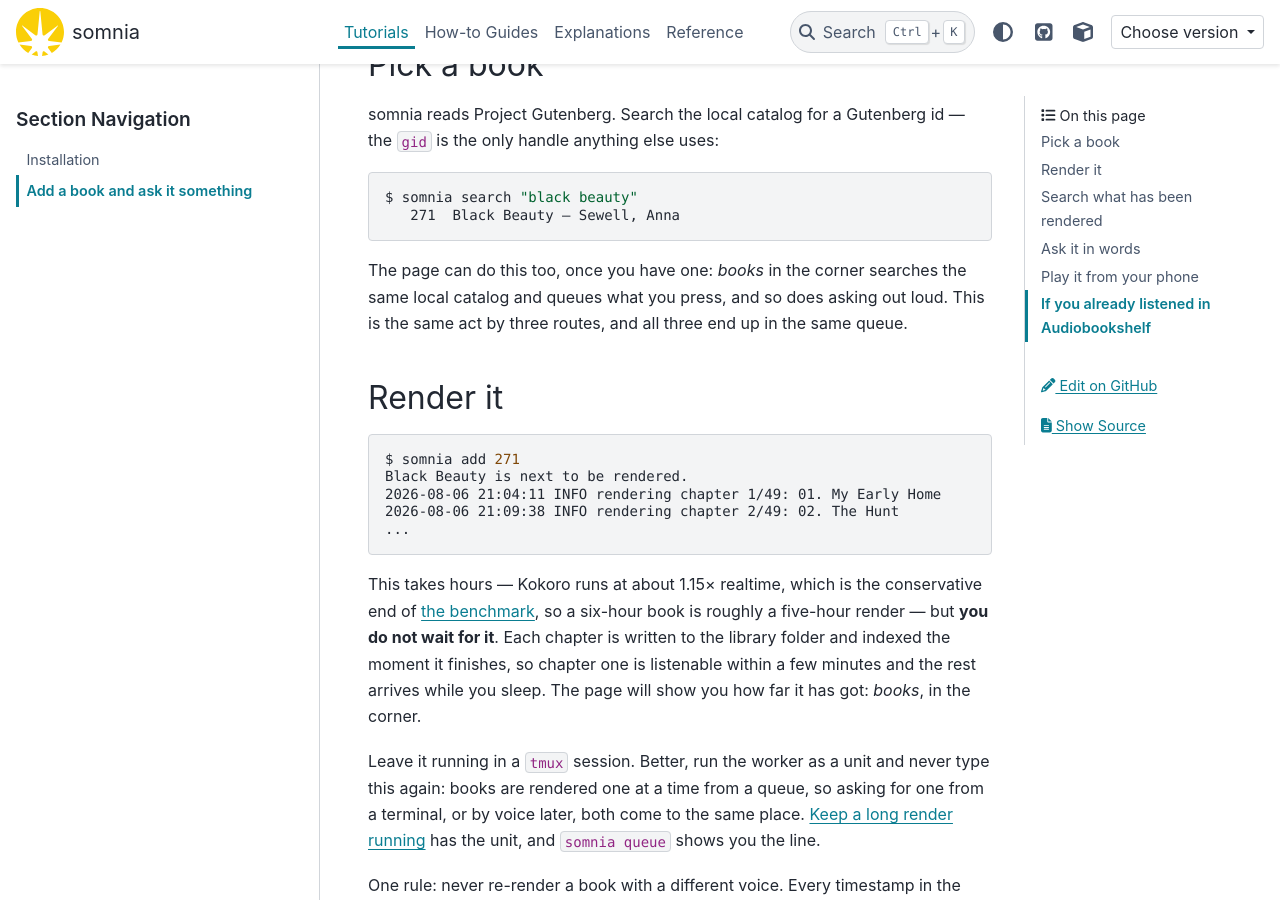
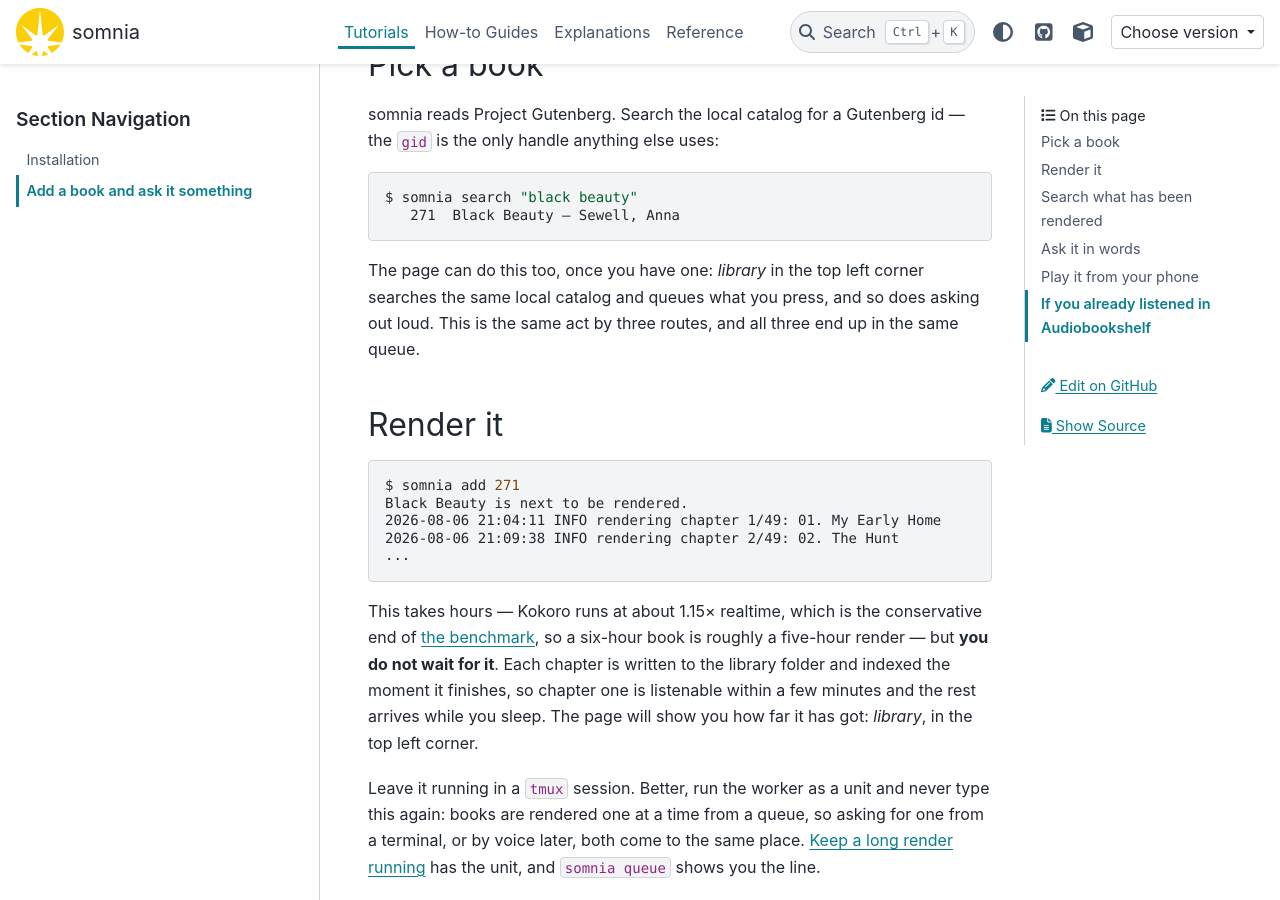
Before and after one commit to gilesknap/somnia, a Sphinx documentation site: the page built from docs/tutorials/first-book.md, in a window 1280 px wide and 900 px high, scrolled down 376 px. Built offline with Sphinx 7.4.7 and the PyData theme 0.15.4, drawn with Linux system fonts in a browser that asks for light colours; pages that are not in the unit, such as notebooks, are missing from menus; the version number could not be read and is left out.

Commit message:
Finish the rename in the one place a stranger starts
The tutorial is where somebody meets this page for the first time, and it told
them twice to press *books* in the corner — a word that is now on nothing. The
ADR, the how-to and the render skill were all brought over with the rename; this
was the file that was missed, and it is the worst one to miss, because its
reader has no way of knowing the control has another name.

Both mentions now say *library* and say which corner, since there is only one
pill in the header on the screen they are being read on.

The ADR's paragraph is rewrapped where the rename left a two-word line stranded
in the middle of it. No words changed there.

Co-Authored-By: Claude Opus 5 <noreply@anthropic.com>

````diff
--- a/docs/tutorials/first-book.md
+++ b/docs/tutorials/first-book.md
@@ -17,9 +17,10 @@ $ somnia search "black beauty"
    271  Black Beauty — Sewell, Anna
 ```
 
-The page can do this too, once you have one: *books* in the corner searches the
-same local catalog and queues what you press, and so does asking out loud. This
-is the same act by three routes, and all three end up in the same queue.
+The page can do this too, once you have one: *library* in the top left corner
+searches the same local catalog and queues what you press, and so does asking
+out loud. This is the same act by three routes, and all three end up in the
+same queue.
 
 ## Render it
 
@@ -36,7 +37,8 @@ conservative end of [the benchmark](../explanations/design.md), so a six-hour
 book is roughly a five-hour render — but **you do not wait for it**. Each
 chapter is written to the library folder and indexed the moment it finishes, so
 chapter one is listenable within a few minutes and the rest arrives while you
-sleep. The page will show you how far it has got: *books*, in the corner.
+sleep. The page will show you how far it has got: *library*, in the top left
+corner.
 
 Leave it running in a `tmux` session. Better, run the worker as a unit and
 never type this again: books are rendered one at a time from a queue, so
````
Also changed, not shown: docs/explanations/decisions/0005-render-one-book-at-a-time.md (+9 -9 lines).
